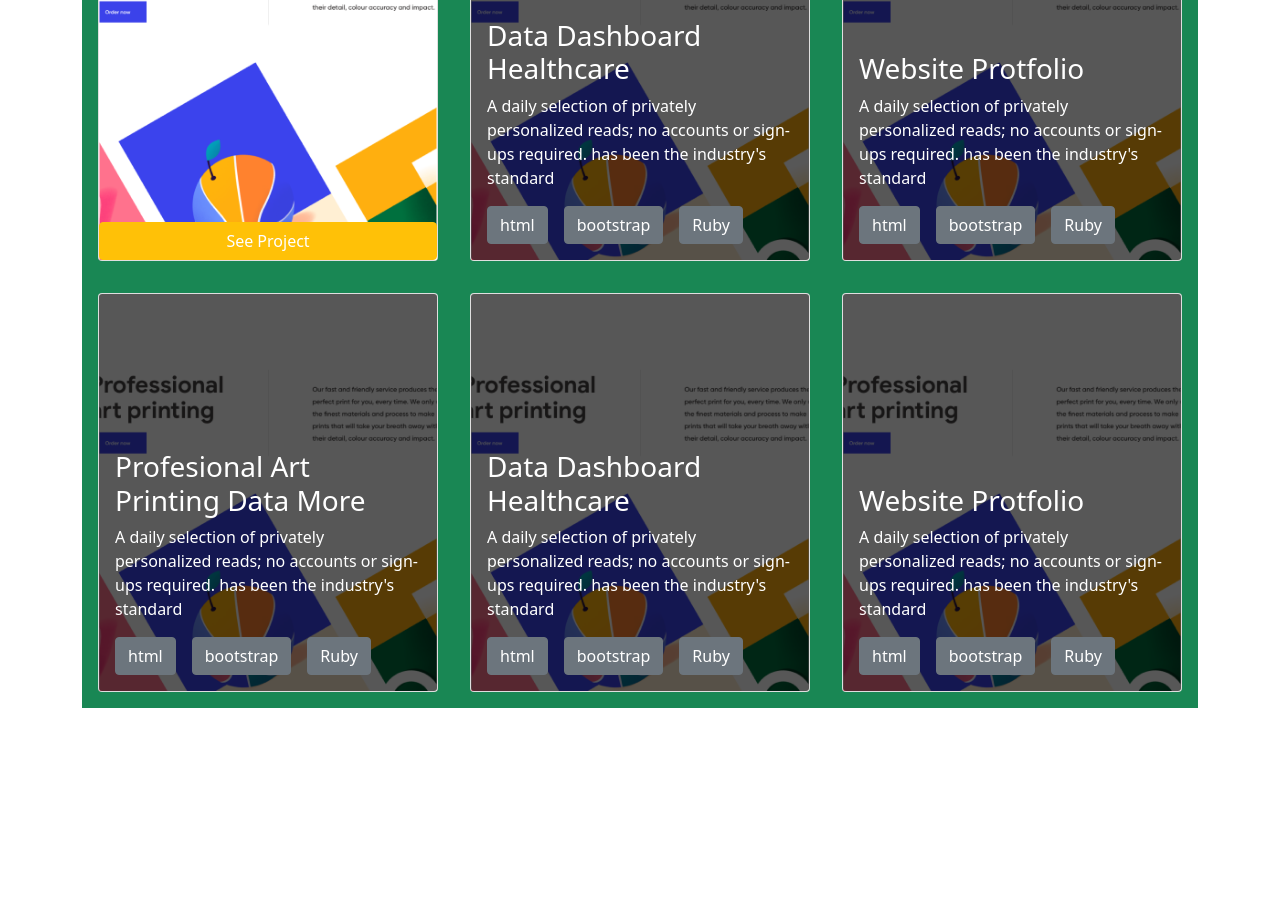
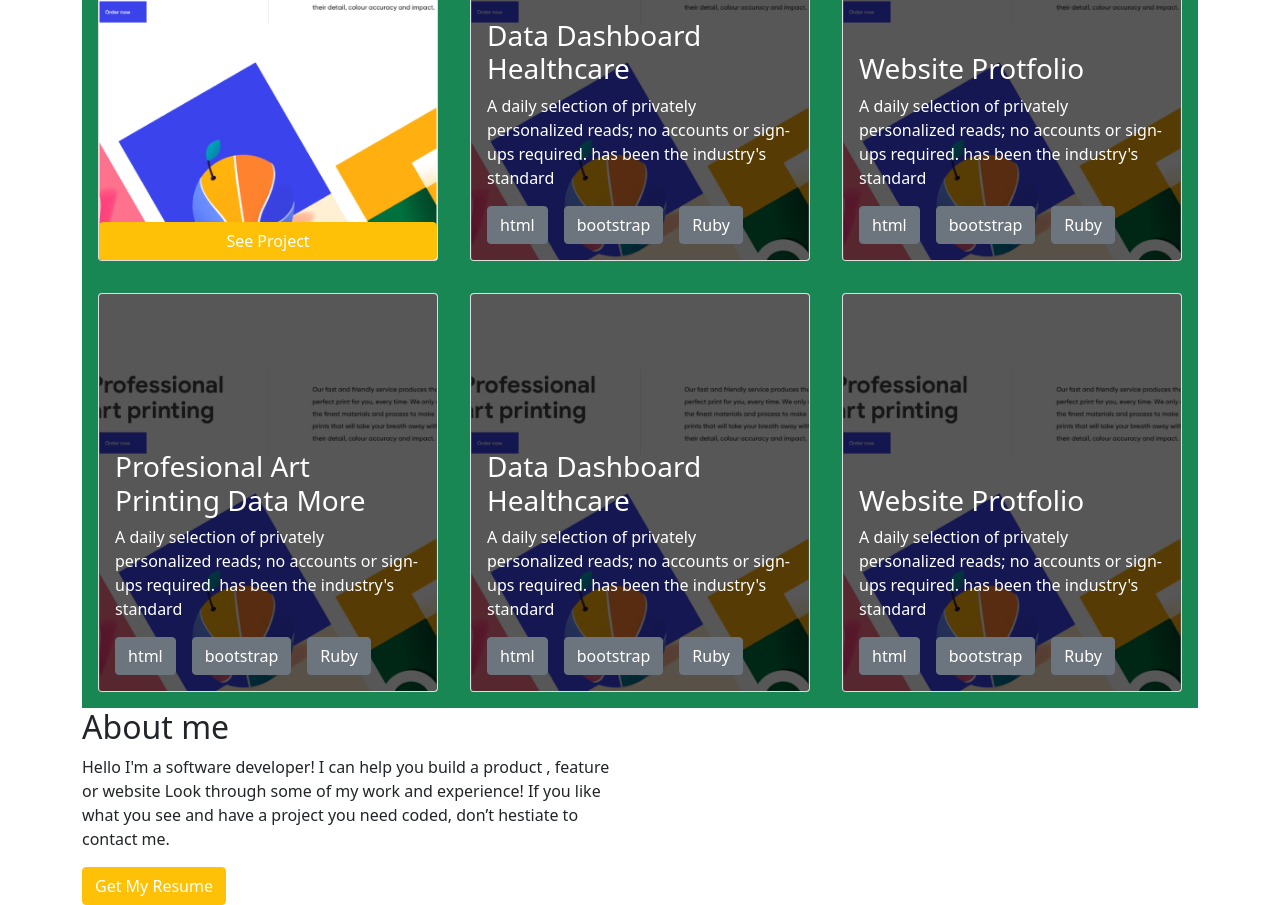
Before and after one commit to ElsonOtake/Bootstrap_Portfolio, a website: page index.html in a window 1280 px wide. Shown: the part 1139-2044 px from the top of the page. Before the commit the page ends 1847 px from the top, so only its background shows below. Drawn offline with nearby package versions, Linux system fonts and the light colour scheme.

Commit message:
Update Abouts section

```diff
--- a/index.html
+++ b/index.html
@@ -186,6 +186,17 @@
         </div>
       </div>
   </section>
+  <section class="container">
+    <div class="row position-relative">
+      <div class="col-6 position-absolute top-50">
+        <h2>About me</h2>
+        <p>Hello I'm a software developer! I can help you build a product , feature or website Look through some of my work and experience! If you like what you see and have a project you need coded, don’t hestiate to contact me.</p>
+        <a class="btn btn-warning text-white" href="#">Get My Resume</a>
+      </div>
+
+    </div>
+
+  </section>
 
 
 <script src="bootstrap/js/bootstrap.min.js"></script>
```
